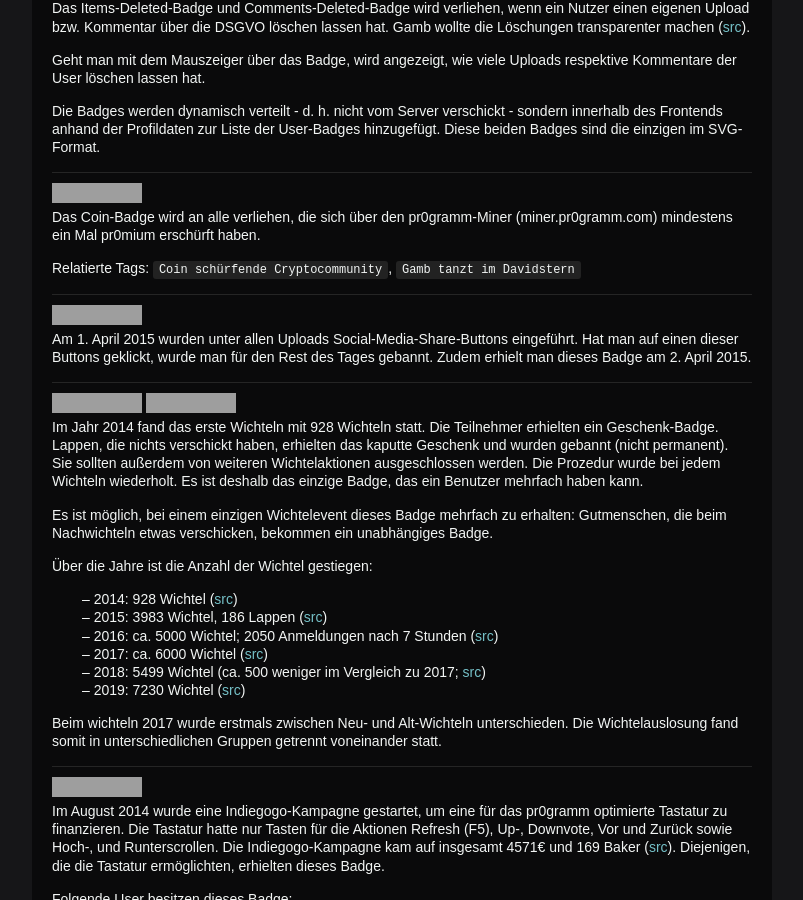
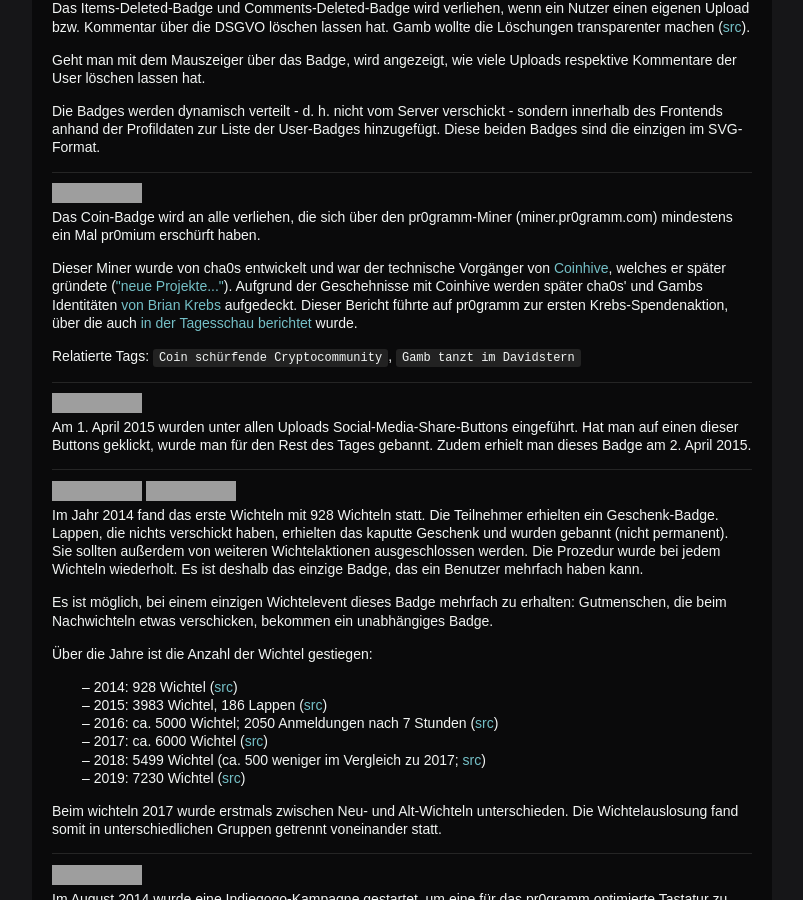
Before and after one commit to holzmaster/userscripts, a Jekyll site: the page built from miniwiki.html, in a window 1280 px wide and 900 px high, scrolled down 991 px, cut to the strip 0-900 px from the top of the window. Shown: the whole strip, without its empty margins (238-1041 px from the left). Built offline with Jekyll 4.4.1, drawn with Linux system fonts in a browser that asks for light colours; grey boxes are pictures that could not be loaded.

Commit message:
Add note about coinhive

```diff
--- a/miniwiki.html
+++ b/miniwiki.html
@@ -78,7 +78,11 @@ permalink: /miniwiki/
 		</dt>
 		<dd>
 			<p>Das Coin-Badge wird an alle verliehen, die sich über den pr0gramm-Miner (miner.pr0gramm.com) mindestens ein Mal pr0mium erschürft haben.</p>
-
+			<p>
+				Dieser Miner wurde von cha0s entwickelt und war der technische Vorgänger von <a href="//de.wikipedia.org/wiki/Coinhive">Coinhive</a>, welches er später gründete (<a href="//pr0gramm.com/new/2445432:comment21005109">"neue Projekte..."</a>).
+				Aufgrund der Geschehnisse mit Coinhive werden später cha0s' und Gambs Identitäten <a href="//krebsonsecurity.com/2018/03/who-and-what-is-coinhive/">von Brian Krebs</a> aufgedeckt.
+				Dieser Bericht führte auf pr0gramm zur ersten Krebs-Spendenaktion, über die auch <a href="//pr0gramm.com/new/2465767">in der Tagesschau berichtet</a> wurde.
+			</p>
 			<p>Relatierte Tags: <code>Coin schürfende Cryptocommunity</code>, <code>Gamb tanzt im Davidstern</code></p>
 		</dd>
 		<dt>
```
